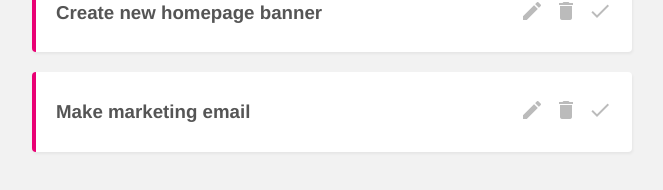
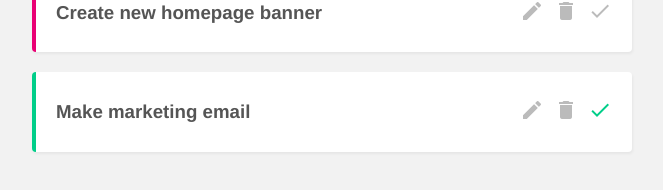
Before and after one commit to JacekCzajkowski/project-planner, a Vue app: page / in a window 1280 px wide. Shown: the part 172-362 px from the top of the page, without its empty margins (308-971 px from the left). Built offline with nearby package versions, Linux system fonts and the light colour scheme; data requests are answered from the project's data file.

Commit message:
project update

```diff
--- a/data/db.json
+++ b/data/db.json
@@ -10,7 +10,7 @@
       "id": 2,
       "title": "Make marketing email",
       "details": "Lorem ipsum",
-      "complete": false
+      "complete": true
     }
   ]
 }
--- a/src/views/Home.vue
+++ b/src/views/Home.vue
@@ -2,7 +2,7 @@
   <div class="home">
     <FilterNav @filterChange="current = $event" :current="current" />
     <div v-if="projects.length">
-      <div v-for="project in projects" :key="project.id">
+      <div v-for="project in filteredProjects" :key="project.id">
         <SingleProject :project="project" @delete="handleDelete" @complete="handleComplete" />
       </div>
     </div>
@@ -40,6 +40,17 @@
       })
       p.complete = !p.complete
     }
+  },
+  computed: {
+    filteredProjects() {
+      if (this.current === 'completed') {
+        return this.projects.filter(project => project.complete)
+      }
+      if (this.current === 'ongoing') {
+        return this.projects.filter(project => !project.complete)
+      }
+      return this.projects
+    }
   }
 }
 </script>
```
